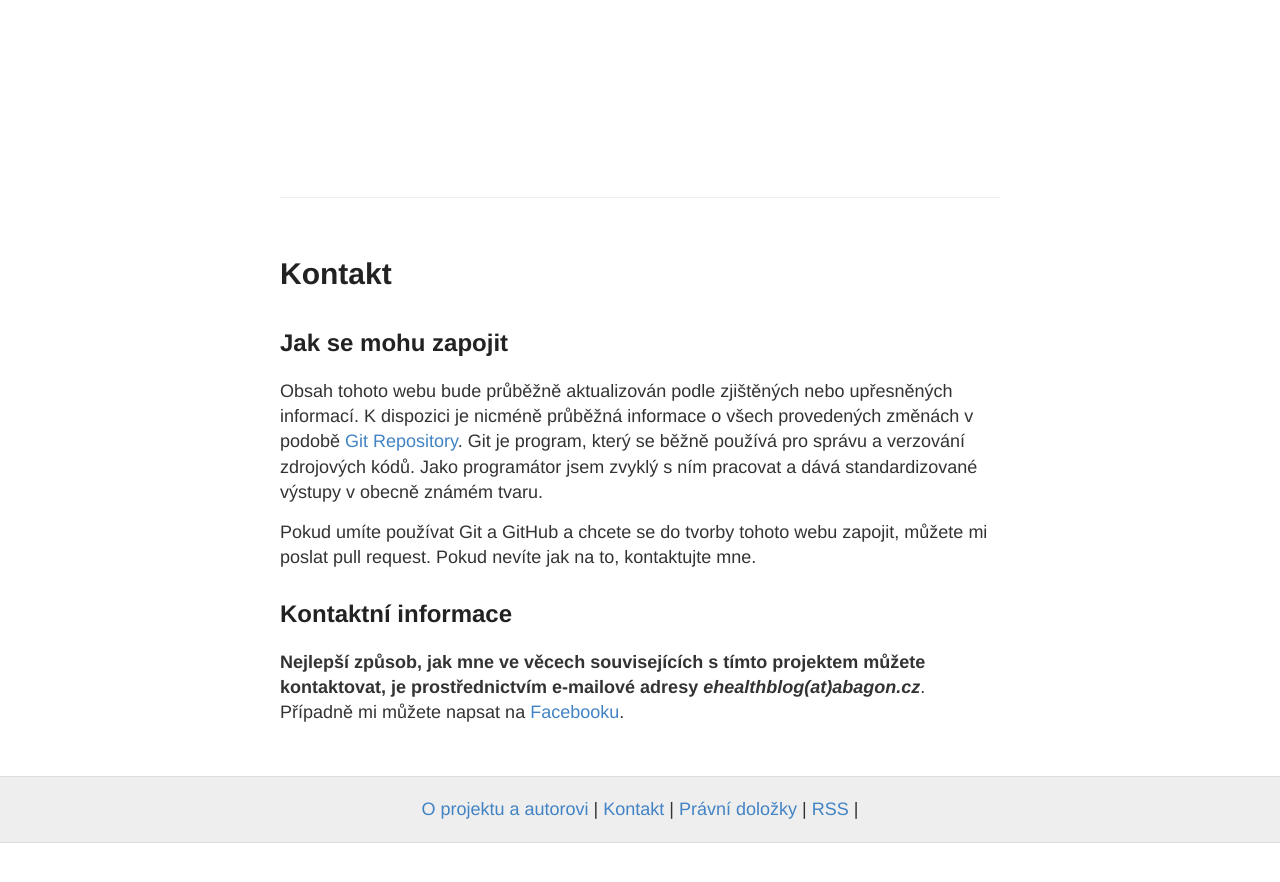
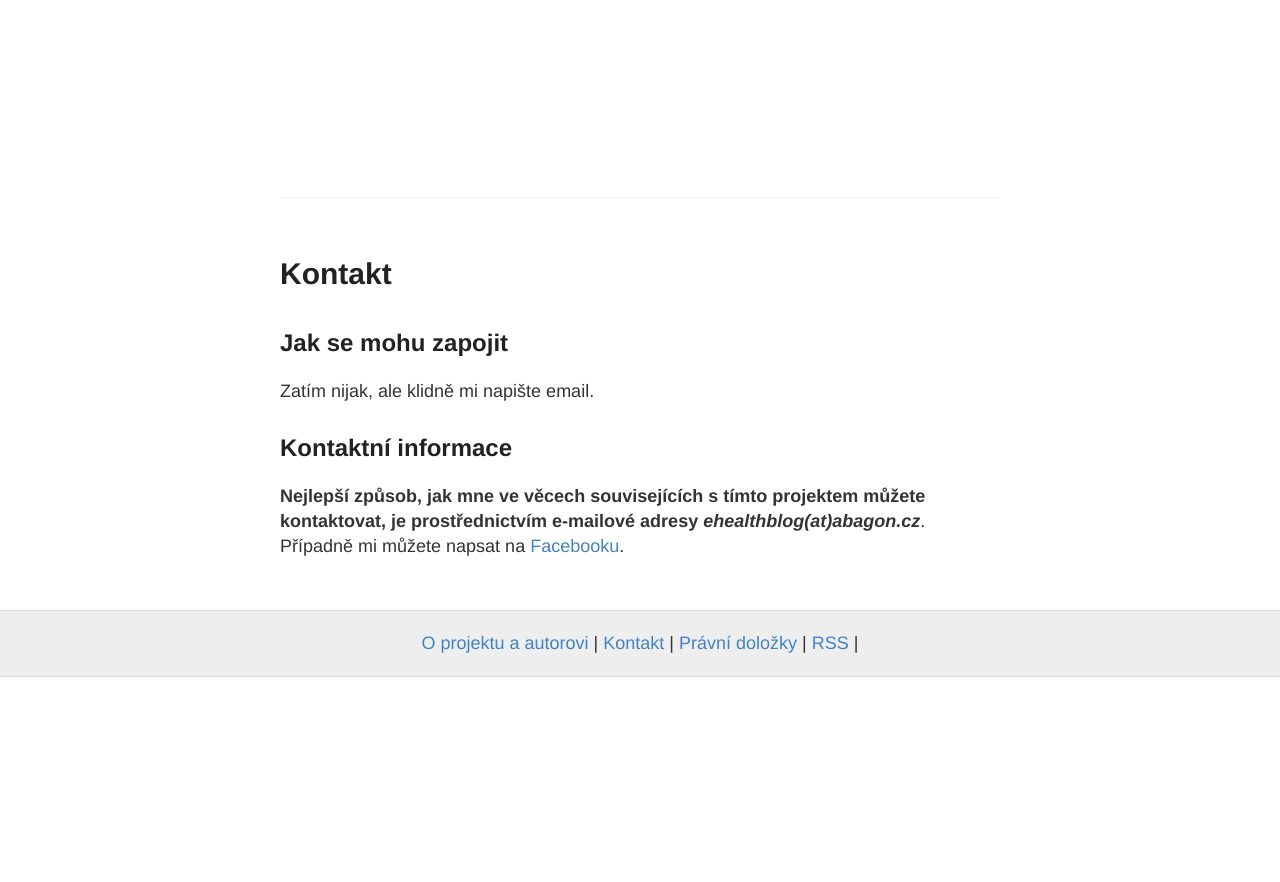
Before and after one commit to phlavacek/ehealthblog, a Jekyll site: the page built from contact.md, in a window 1280 px wide. Shown: the top 882 px of the page. Built offline with Jekyll 4.4.1, drawn with Linux system fonts in a browser that asks for light colours.

Commit message:
Update contact.md

```diff
--- a/contact.md
+++ b/contact.md
@@ -7,9 +7,7 @@
 
 ## Jak se mohu zapojit
 
-Obsah tohoto webu bude průběžně aktualizován podle zjištěných nebo upřesněných informací. K dispozici je nicméně průběžná informace o všech provedených změnách v podobě [Git Repository](https://github.com/phlavacek/ehealthblog). Git je program, který se běžně používá pro správu a verzování zdrojových kódů. Jako programátor jsem zvyklý s ním pracovat a dává standardizované výstupy v obecně známém tvaru.
-
-Pokud umíte používat Git a GitHub a chcete se do tvorby tohoto webu zapojit, můžete mi poslat pull request. Pokud nevíte jak na to, kontaktujte mne.
+Zatím nijak, ale klidně mi napište email.
 
 ## Kontaktní informace
 
```
